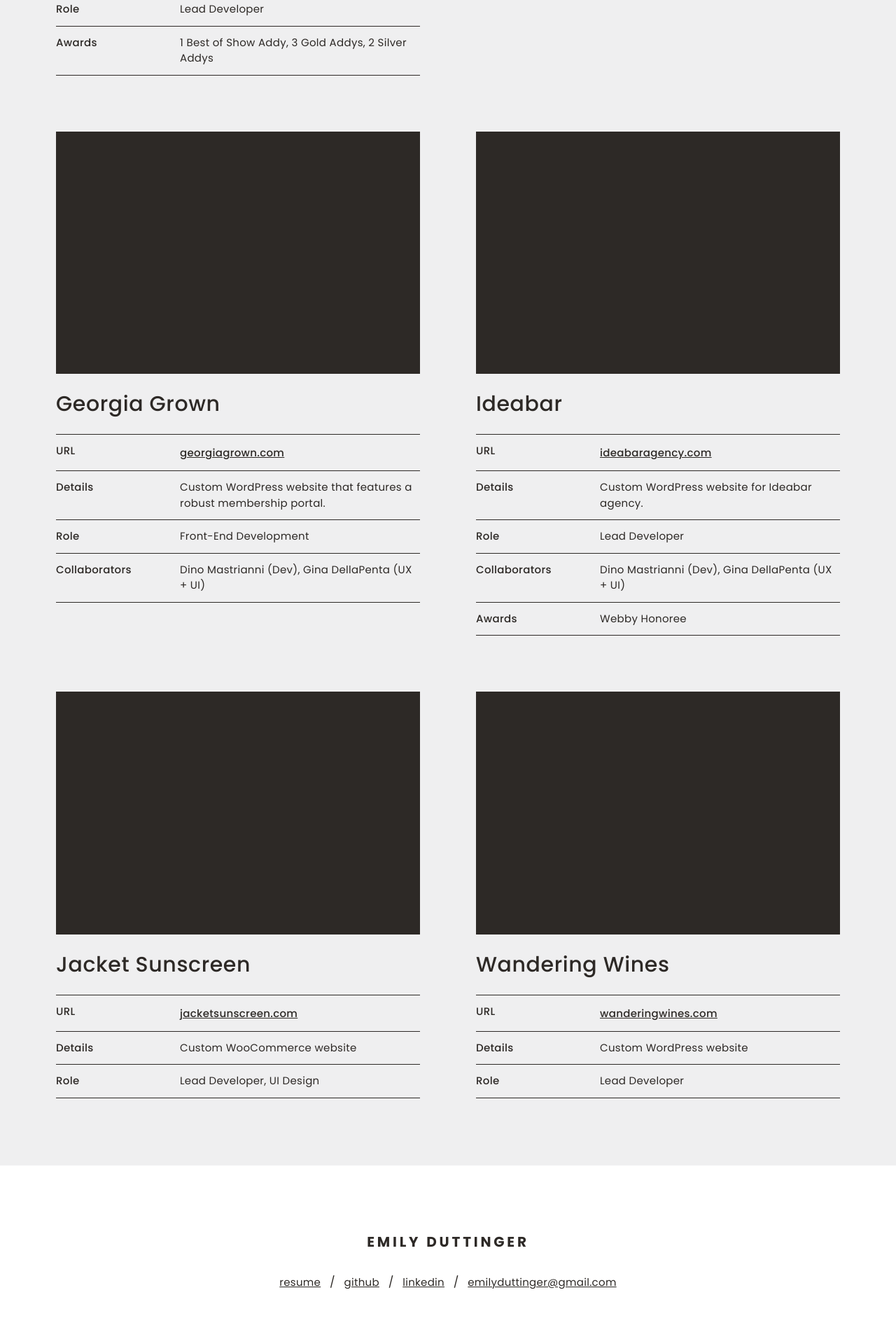
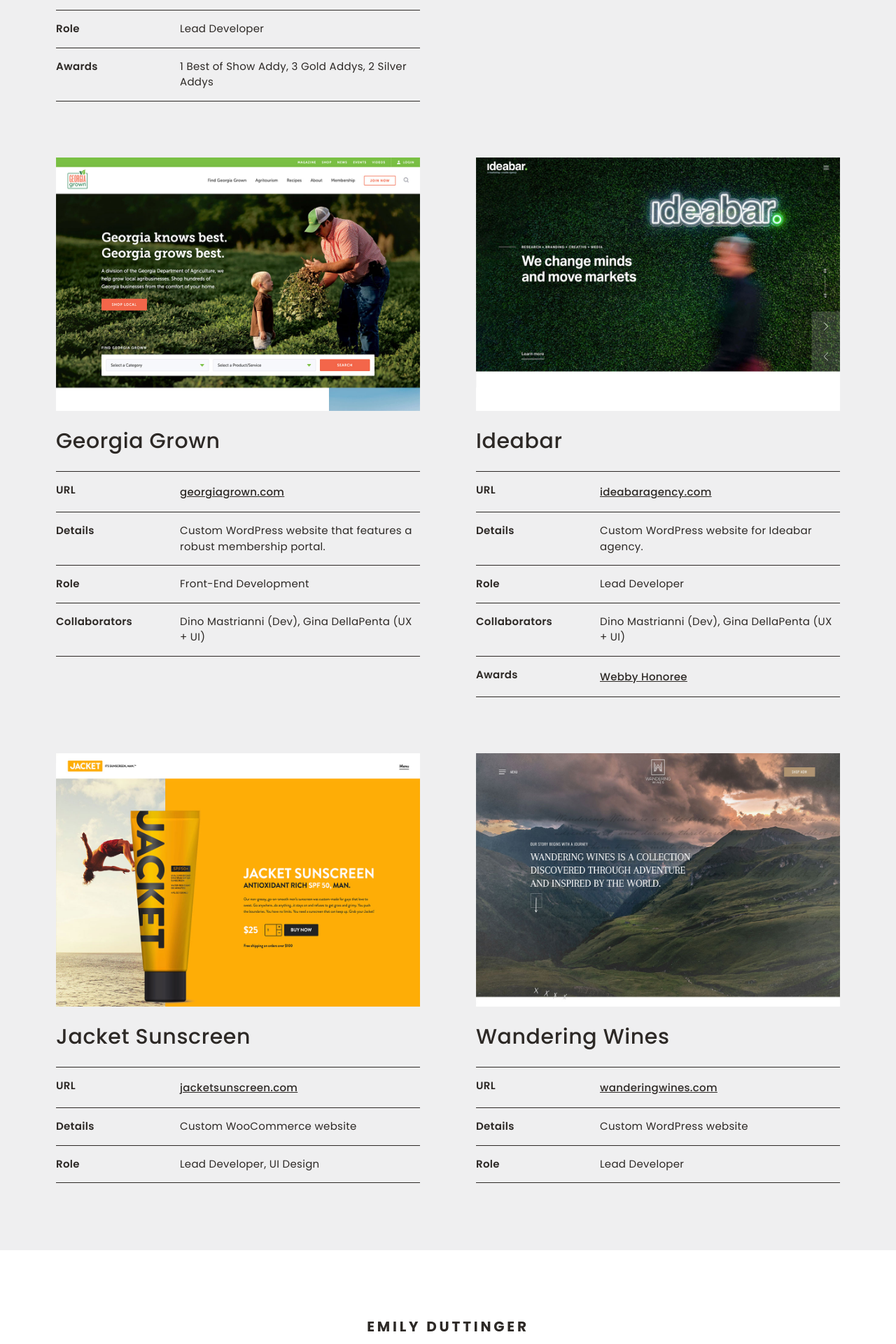
Before and after one commit to emilyduttinger/emilyd.dev, a PHP site: page / in a window 1280 px wide. Shown: the part 1680-3600 px from the top of the page at 70% size. Run offline with PHP 8.4, Linux system fonts and the light colour scheme.

Commit message:
style tweaks, images + new resume

```diff
--- a/_assets/sass/base/_typography.scss
+++ b/_assets/sass/base/_typography.scss
@@ -16,11 +16,13 @@
 a{
 	@include paragraph;
 	color:$black;
+	display: inline-block;
 	transition:color 0.3s ease;
+	font-weight: $medium;
 
 	&:hover, &:focus{
 		outline:none;
-		color:$peach;
+		color:$blue;
 	}
 }
 
--- a/_assets/sass/base/_variables.scss
+++ b/_assets/sass/base/_variables.scss
@@ -14,19 +14,18 @@
 
 $black: #2d2926;
 $white: #fff;
-$blue: #171c8f;
+$blue: #425cc7;
 $gray: #6c7886;
 $lightGray: #efeff0;
-$peach: #f18a66;
 
 /*******************************************/
 /* FONTS                                   */
 /*******************************************/
 
 $poppins: 'Poppins', sans-serif;
-$light: 300;
 $regular: 400;
 $medium: 500;
+$semiBold: 600;
 $bold: 700;
 
 /*******************************************/
--- a/_assets/sass/components/_grid.scss
+++ b/_assets/sass/components/_grid.scss
@@ -18,7 +18,7 @@
 		      	height: 100%;
 		      	top: 0;
 			    left: 0;
-		      	object-fit: cover;
+		      	//object-fit: cover;
 		      	object-position: center;
 		      	margin: 0;
 		    }
@@ -33,7 +33,7 @@
 			width:100%;
 			display: flex;
 			justify-content: space-between;
-			padding:12px 0;
+			padding:15px 0;
 			border-bottom:1px solid $black;
 
 			p{
@@ -44,7 +44,7 @@
 				&:first-child{
 					width:30%;
 					margin-right: 30px;
-					font-weight: $medium;
+					font-weight: $semiBold;
 				}
 			}
 
@@ -52,6 +52,14 @@
 				font-size:1em;
 				font-weight: $medium;
 				display: inline-block;
+			}
+
+			@media(max-width: 600px){
+				span{
+					display: none;
+				}
+
+				a{ display: block; }
 			}
 		}
 	}
--- a/_assets/sass/layout/_footer.scss
+++ b/_assets/sass/layout/_footer.scss
@@ -13,19 +13,11 @@
 
 	a{
 		font-size: em(15);
-		line-height: 2em;
-
-		&:last-child{
-			display: block;
-		}
 	}
 
 	.hide-mobile{ display: none; }
 
 	@include breakpoint-up(md){
-		a:last-child{
-			display: inline-block;
-		}
 
 		.hide-mobile{ display: inline-block; }
 	}
--- a/_assets/sass/layout/_header.scss
+++ b/_assets/sass/layout/_header.scss
@@ -14,11 +14,6 @@
 		margin-top:20px;
 		a{
 			font-size: em(15);
-			line-height: 2em;
-
-			&:last-child{
-				display: block;
-			}
 		}
 
 		.hide-mobile{ display: none; }
@@ -33,10 +28,6 @@
 		.header-links{
 			margin-top:0;
 
-			a:last-child{
-				display: inline-block;
-			}
-
 			.hide-mobile{ display: inline-block; }
 		}
 	}
--- a/_parts/footer.php
+++ b/_parts/footer.php
@@ -1,4 +1,4 @@
 <footer>
 	<h4>Emily Duttinger</h4>
-	<a href="_assets/files/EmilyDuttinger_Resume.pdf" target="_blank">resume</a>&nbsp;&nbsp;&nbsp;/&nbsp;&nbsp;&nbsp;<a href="https://github.com/emilyduttinger" target="_blank">github</a>&nbsp;&nbsp;&nbsp;/&nbsp;&nbsp;&nbsp;<a href="https://www.linkedin.com/in/emily-duttinger-2882a765/" target="_blank">linkedin</a><span class="hide-mobile">&nbsp;&nbsp;&nbsp;/&nbsp;&nbsp;&nbsp;</span><a href="mailto:emilyduttinger@gmail.com">emilyduttinger@gmail.com</a>
+	<a href="_assets/files/EmilyDuttinger_Resume.pdf" target="_blank">resume</a>&nbsp;&nbsp;&nbsp;/&nbsp;&nbsp;&nbsp;<a href="https://github.com/emilyduttinger" target="_blank">github</a>&nbsp;&nbsp;&nbsp;/&nbsp;&nbsp;&nbsp;<a href="https://www.linkedin.com/in/emily-duttinger-2882a765/" target="_blank">linkedin</a>&nbsp;&nbsp;&nbsp;/&nbsp;&nbsp;&nbsp;<a href="mailto:emilyduttinger@gmail.com">email</a>
 </footer>
--- a/_parts/header.php
+++ b/_parts/header.php
@@ -4,6 +4,6 @@
 	</div><!--/.logo-->
 
 	<div class="header-links">
-		<a href="_assets/files/EmilyDuttinger_Resume.pdf" target="_blank">resume</a>&nbsp;&nbsp;&nbsp;/&nbsp;&nbsp;&nbsp;<a href="https://github.com/emilyduttinger" target="_blank">github</a>&nbsp;&nbsp;&nbsp;/&nbsp;&nbsp;&nbsp;<a href="https://www.linkedin.com/in/emily-duttinger-2882a765/" target="_blank">linkedin</a><span class="hide-mobile">&nbsp;&nbsp;&nbsp;/&nbsp;&nbsp;&nbsp;</span><a href="mailto:emilyduttinger@gmail.com">emilyduttinger@gmail.com</a>
+		<a href="_assets/files/EmilyDuttinger_Resume.pdf" target="_blank">resume</a>&nbsp;&nbsp;&nbsp;/&nbsp;&nbsp;&nbsp;<a href="https://github.com/emilyduttinger" target="_blank">github</a>&nbsp;&nbsp;&nbsp;/&nbsp;&nbsp;&nbsp;<a href="https://www.linkedin.com/in/emily-duttinger-2882a765/" target="_blank">linkedin</a>&nbsp;&nbsp;&nbsp;/&nbsp;&nbsp;&nbsp;<a href="mailto:emilyduttinger@gmail.com">email</a>
 	</div><!--/.header-links-->
 </header>
--- a/_parts/work.php
+++ b/_parts/work.php
@@ -4,12 +4,12 @@
 
 			<div class="item">
 				<div class="image">
-					<img src="_assets/images/WS-Development.jpg" alt="Garden City Center Website" />
+					<a href="https://gardencitycenter.com/" target="_blank"><img src="_assets/images/WS-Development.jpg" alt="Garden City Center Website" /></a>
 				</div><!--/.image-->
 				<h3 class="title">WS Development</h3>
 				<div class="detail">
 					<p>URLs</p>
-					<p><a href="https://gardencitycenter.com/" target="_blank">gardencitycenter.com</a>&nbsp; / &nbsp;<a href="https://thestreetchestnuthill.com/" target="_blank">thestreetchestnuthill.com</a>&nbsp; / &nbsp;<a href="https://hydeparkvillage.com/" target="_blank">hydeparkvillage.com</a>&nbsp; / &nbsp;<a href="https://hilldale.com/" target="_blank">hilldale.com</a>&nbsp; / &nbsp;<a href="https://highlandvillagejxn.com/" target="_blank">highlandvillagejxn.com</a>&nbsp; / &nbsp;<a href="https://derbystshops.com/" target="_blank">derbystshops.com</a>&nbsp; / &nbsp;<a href="https://theshopsatfarmingtonvalley.com/" target="_blank">theshopsatfarmingtonvalley.com</a>&nbsp; / &nbsp;<a href="https://marketstreetlynnfield.com/" target="_blank">marketstreetlynnfield.com</a></p>
+					<p><a href="https://gardencitycenter.com/" target="_blank">gardencitycenter.com</a><span>&nbsp; / &nbsp;</span><a href="https://hydeparkvillage.com/" target="_blank">hydeparkvillage.com</a><span>&nbsp; / &nbsp;</span><a href="https://thestreetchestnuthill.com/" target="_blank">thestreetchestnuthill.com</a><span>&nbsp; / &nbsp;</span><a href="https://derbystshops.com/" target="_blank">derbystshops.com</a><span>&nbsp; / &nbsp;</span><a href="https://hilldale.com/" target="_blank">hilldale.com</a><span>&nbsp; / &nbsp;</span><a href="https://highlandvillagejxn.com/" target="_blank">highlandvillagejxn.com</a><span>&nbsp; / &nbsp;</span><a href="https://theshopsatfarmingtonvalley.com/" target="_blank">theshopsatfarmingtonvalley.com</a><span>&nbsp; / &nbsp;</span><a href="https://marketstreetlynnfield.com/" target="_blank">marketstreetlynnfield.com</a></p>
 				</div><!--/.detail-->
 				<div class="detail">
 					<p>Details</p>
@@ -27,7 +27,7 @@
 
 			<div class="item">
 				<div class="image">
-					<img src="_assets/images/now-and-den.jpg" alt="Now & Den Website" />
+					<a href="https://nowandden.com/" target="_blank"><img src="_assets/images/now-and-den.jpg" alt="Now & Den Website" /></a>
 				</div><!--/.image-->
 				<h3 class="title">Now &amp; Den</h3>
 				<div class="detail">
@@ -51,7 +51,7 @@
 
 			<div class="item">
 				<div class="image">
-
+					<a href="https://georgiagrown.com/" target="_blank"><img src="_assets/images/Georgia-Grown.jpg" alt="Georgia Grown Website" /></a>
 				</div><!--/.image-->
 				<h3 class="title">Georgia Grown</h3>
 				<div class="detail">
@@ -74,7 +74,7 @@
 
 			<div class="item">
 				<div class="image">
-
+					<a href="https://ideabaragency.com/" target="_blank"><img src="_assets/images/Ideabar.jpg" alt="Ideabar Website" /></a>
 				</div><!--/.image-->
 				<h3 class="title">Ideabar</h3>
 				<div class="detail">
@@ -95,13 +95,13 @@
 				</div><!--/.detail-->
 				<div class="detail">
 					<p>Awards</p>
-					<p>Webby Honoree</p>
+					<p><a href="https://winners.webbyawards.com/2020/websites/general-websites/professional-services-self-promotion/121027/ideabaragency" target="_blank">Webby Honoree</a></p>
 				</div><!--/.detail-->
 			</div><!--/.item-->
 
 			<div class="item">
 				<div class="image">
-
+					<a href="https://jacketsunscreen.com/" target="_blank"><img src="_assets/images/Jacket.jpg" alt="Jacket Sunscreen Website" /></a>
 				</div><!--/.image-->
 				<h3 class="title">Jacket Sunscreen</h3>
 				<div class="detail">
@@ -120,7 +120,7 @@
 
 			<div class="item">
 				<div class="image">
-
+					<a href="https://wanderingwines.com/" target="_blank"><img src="_assets/images/Wandering-Wines.jpg" alt="Wandering Wines Website" /></a>
 				</div><!--/.image-->
 				<h3 class="title">Wandering Wines</h3>
 				<div class="detail">
--- a/index.php
+++ b/index.php
@@ -10,7 +10,7 @@
 
     <?php /* FONTS */ ?>
     <link rel="preconnect" href="https://fonts.gstatic.com">
-    <link href="https://fonts.googleapis.com/css2?family=Poppins:ital,wght@0,300;0,400;0,500;0,700;1,300;1,400;1,500;1,700&display=swap" rel="stylesheet">
+    <link href="https://fonts.googleapis.com/css2?family=Poppins:wght@400;500;600;700&display=swap" rel="stylesheet">
 
     <?php /* MAIN CSS */ ?>
     <link rel="stylesheet" href="style.css">
```
Also changed, not shown: _assets/images/Georgia-Grown.jpg (added), _assets/images/Ideabar.jpg (added), _assets/images/Jacket.jpg (added), _assets/images/Wandering-Wines.jpg (added), _assets/images/favicon.png, style.css, 3 other files.
